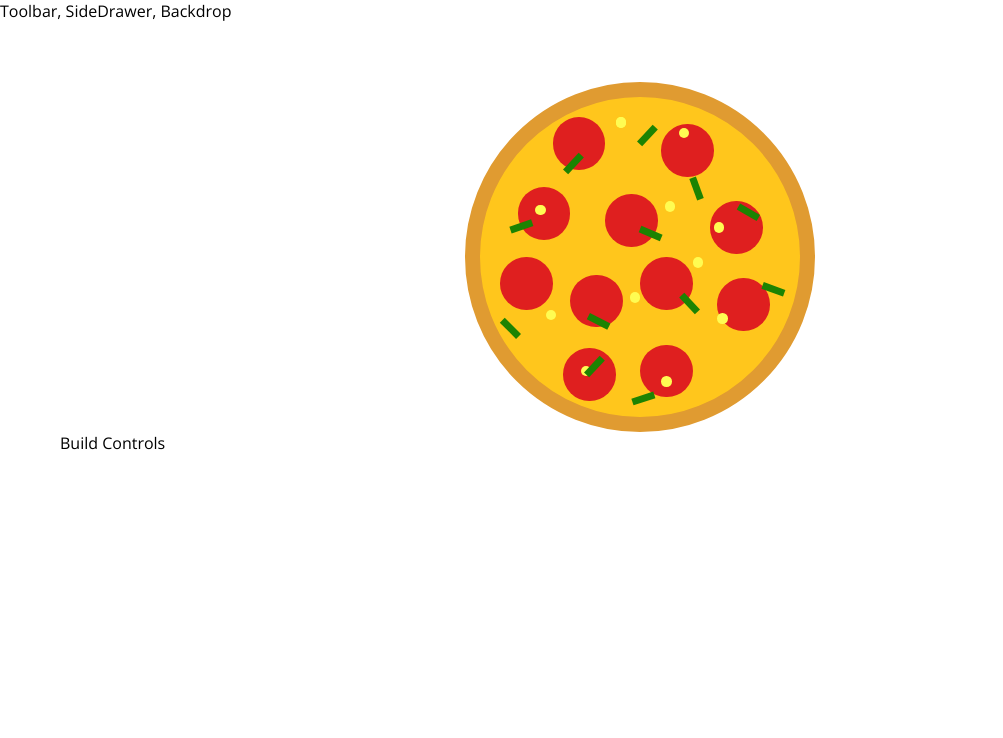
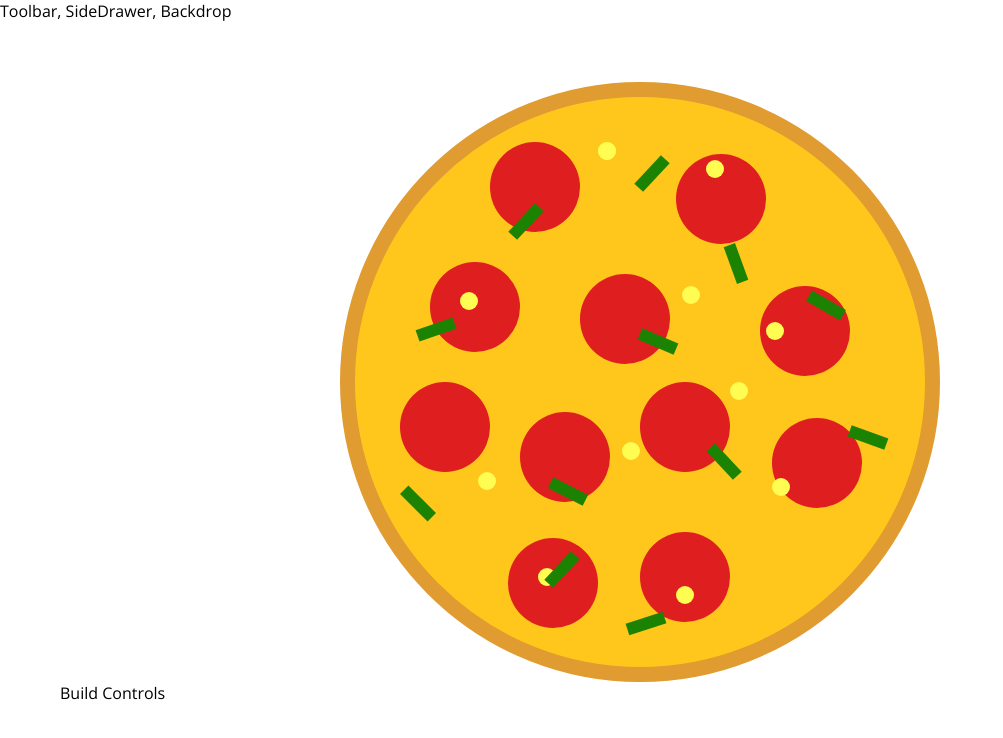
Before and after one commit to TyraelS/PizzaBuilderApp, a React app: page / in a window 1280 px wide. Shown: the top 738 px of the page, without its empty margins (0-1003 px from the left). Built offline with nearby package versions, Linux system fonts and the light colour scheme.

Commit message:
Media fix, emptyingredients message

```diff
--- a/src/components/Layout/Layout.css
+++ b/src/components/Layout/Layout.css
@@ -1,3 +1,9 @@
 .Content {
   margin: 60px;
 }
+
+@media (max-width: 500px) {
+  .Content{
+    margin: 60px 0;
+  }
+}
--- a/src/components/Pizza/Pizza.css
+++ b/src/components/Pizza/Pizza.css
@@ -7,11 +7,23 @@
   font-weight: bold;
   font-size: 1.2rem;
 }
+p{
+  color: red;
+  z-index: 50;
+  margin: auto;
+}
 
-@media (min-width: 1000px) and (min-height: 700px) {
+@media (min-width: 300px) {
   .pizza {
-    width: 600px;
-    height: 600px;
+    width: 300px;
+    height: 300px;
+  }
+}
+
+@media (min-width: 500px) and (min-height: 400px) {
+  .pizza {
+    width: 350px;
+    height: 350px;
   }
 }
 
@@ -22,9 +34,9 @@
   }
 }
 
-@media (min-width: 500px) and (min-height: 400px) {
+@media (min-width: 1000px) and (min-height: 700px) {
   .pizza {
-    width: 350px;
-    height: 350px;
+    width: 600px;
+    height: 600px;
   }
 }
--- a/src/components/Pizza/Pizza.js
+++ b/src/components/Pizza/Pizza.js
@@ -10,9 +10,15 @@ export default (props) => {
   //       return <PizzaIngredient key = {igKey} type = {igKey} />
   //     });
   //   });
-  const transformedIngredients = props.ingredients.map((igKey) => (
+  let transformedIngredients = props.ingredients.map((igKey) => (
     <PizzaIngredient key={igKey} type={igKey} />
-  ))
+  ));
+  if(transformedIngredients.length === 0) {
+    transformedIngredients = <p>Start Putting Ingredients ;D</p>
+  }
+  if(transformedIngredients === 0) {
+    transformedIngredients = <p>Please, add ingredients ;D</p>
+  }
   console.log(transformedIngredients);
 
   return (
```
